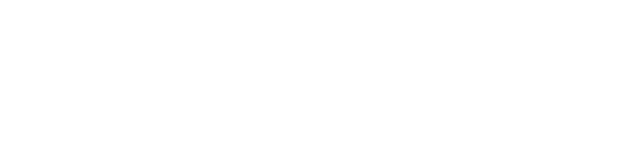
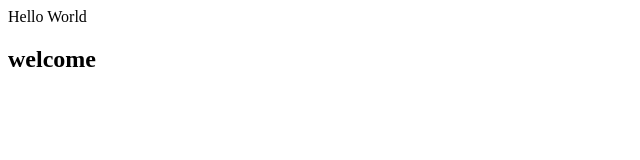
Before and after one commit to najma100/ZAYANAJM, a plain HTML site: page index.html in a window 1280 px wide. Shown: the whole page, without its empty margins (0-640 px from the left). Drawn offline with Linux system fonts and the light colour scheme.

Commit message:
second commit

```diff
--- a/index.html
+++ b/index.html
@@ -7,8 +7,11 @@
   </head>
 
   <body>
+    Hello World
     <script src="https://cdn.freecodecamp.org/testable-projects-fcc/v1/bundle.js"></script>
-
+<section id="welcome-section">
+<h1>welcome</h1>
+</section>
     <!--
 
     Hello Camper!
```
